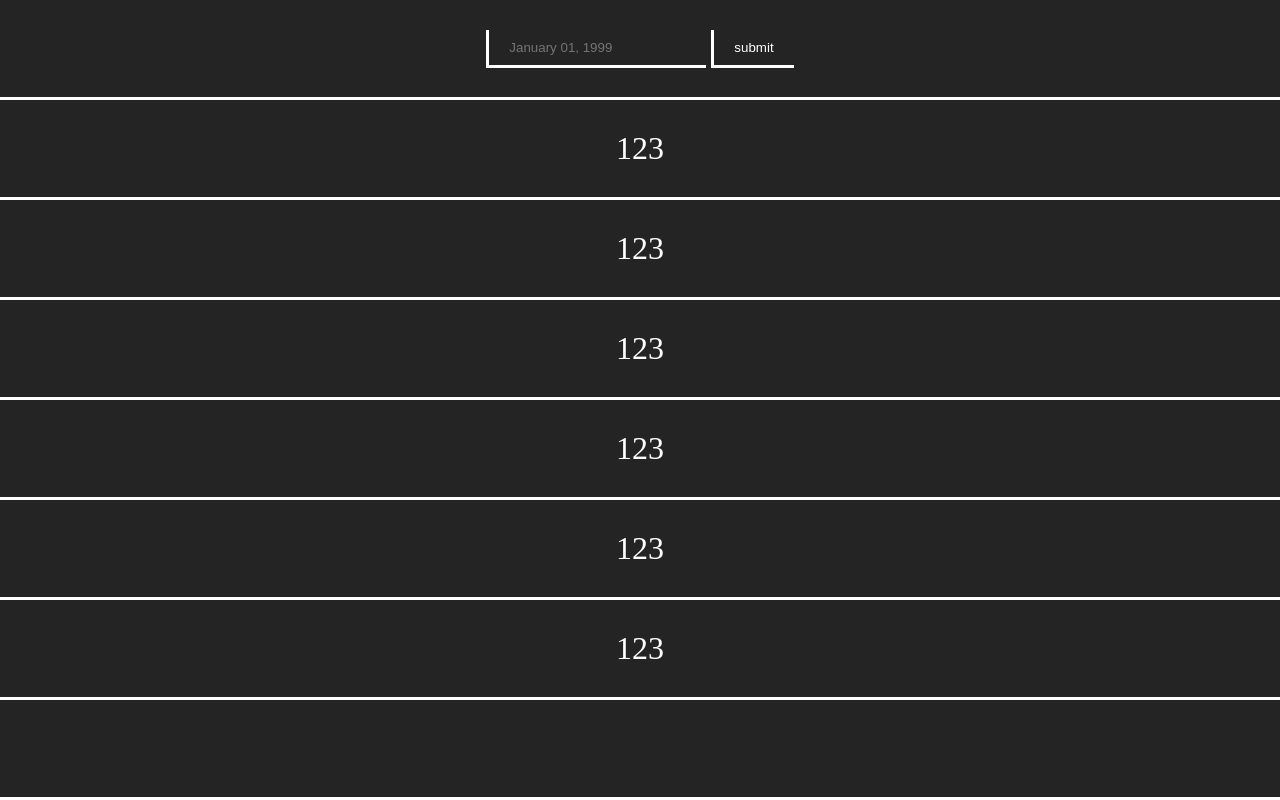
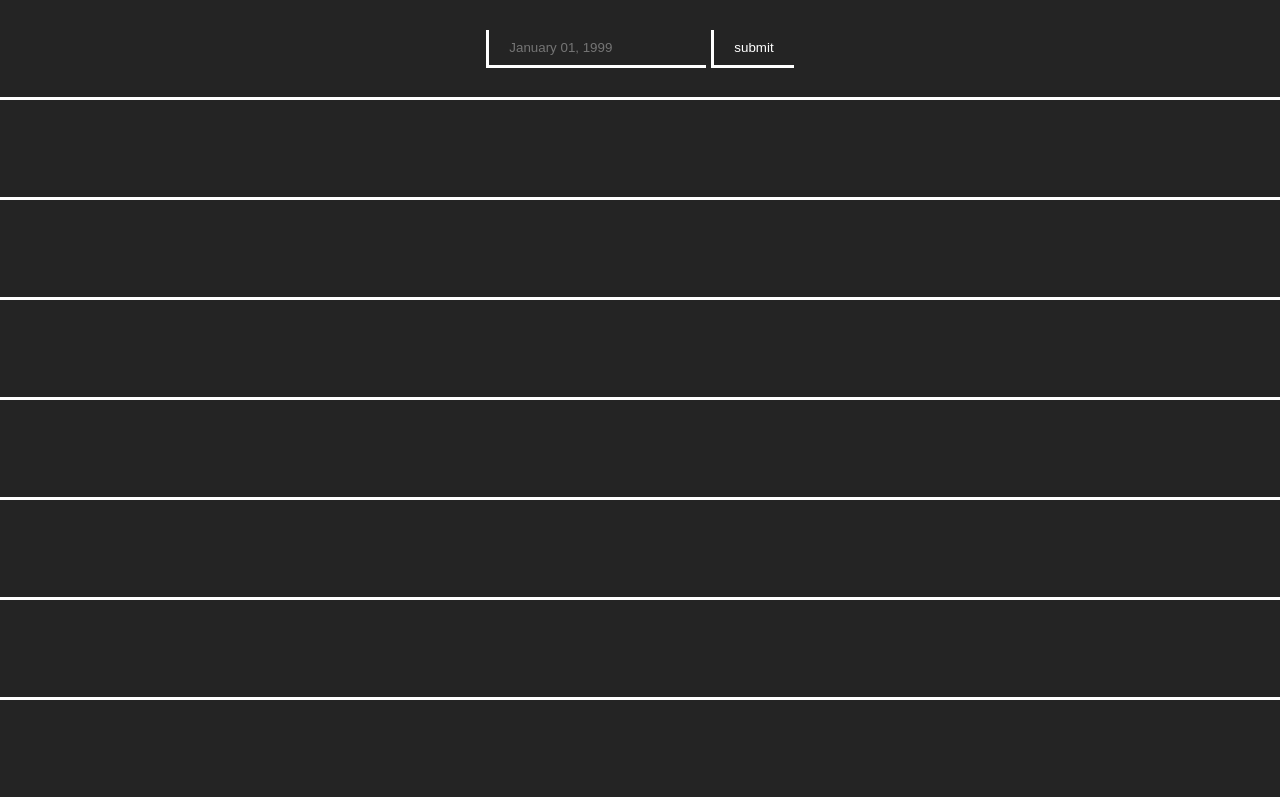
Before and after one commit to FelixAlexK/Lived-Time-Calculator, a website built with Vite: page index.html in a window 1280 px wide. Built offline with nearby package versions, Linux system fonts and the light colour scheme.

Commit message:
removed placeholder

```diff
--- a/index.html
+++ b/index.html
@@ -15,12 +15,12 @@
       </form>
     </div>
 
-    <div id="years">123</div>
-    <div id="months">123</div>
-    <div id="weeks">123</div>
-    <div id="days">123</div>
-    <div id="hours">123</div>
-    <div id="minutes">123</div>
+    <div id="years"></div>
+    <div id="months"></div>
+    <div id="weeks"></div>
+    <div id="days"></div>
+    <div id="hours"></div>
+    <div id="minutes"></div>
     <div id="seconds"></div>
   </body>
   <script src="main.js"></script>
```
